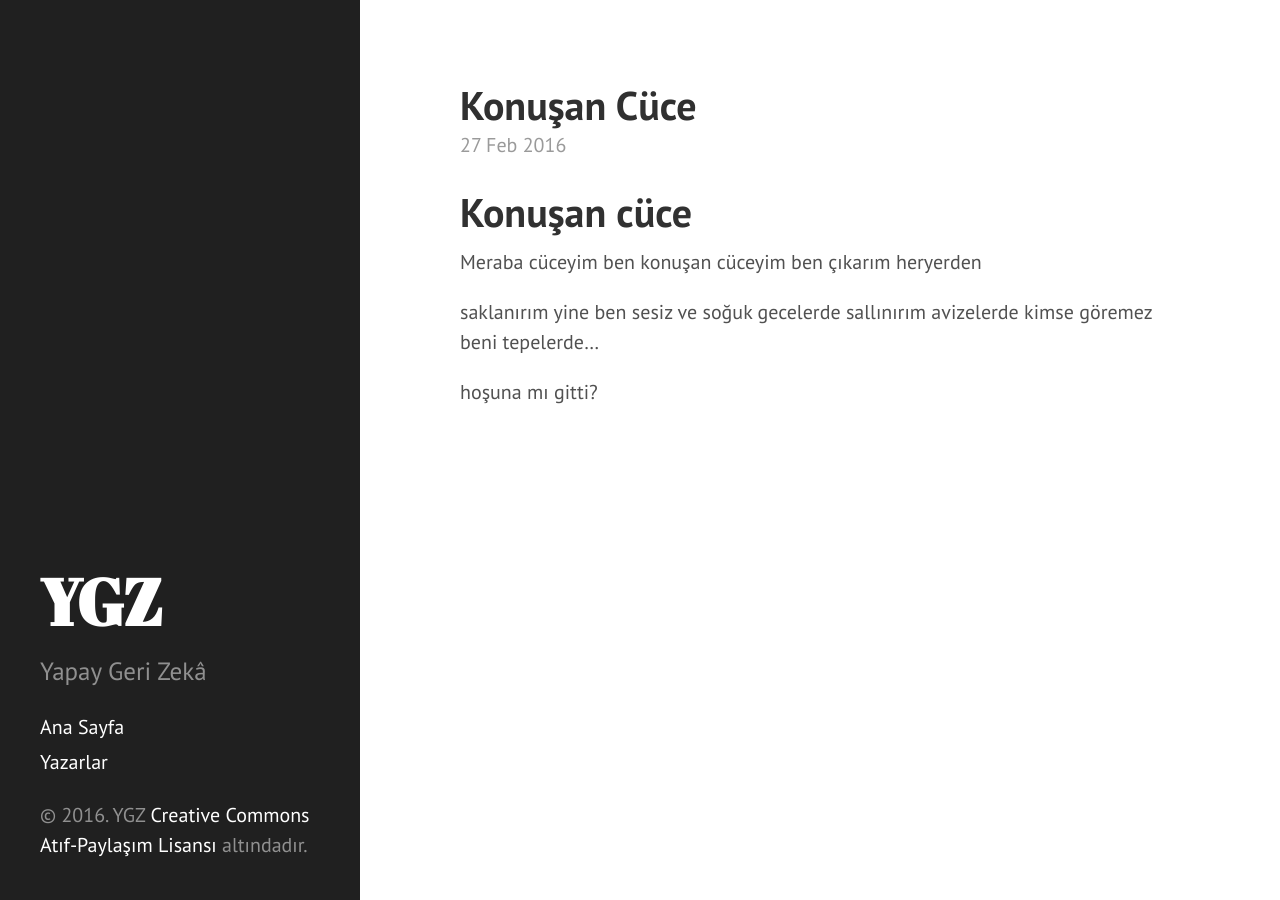
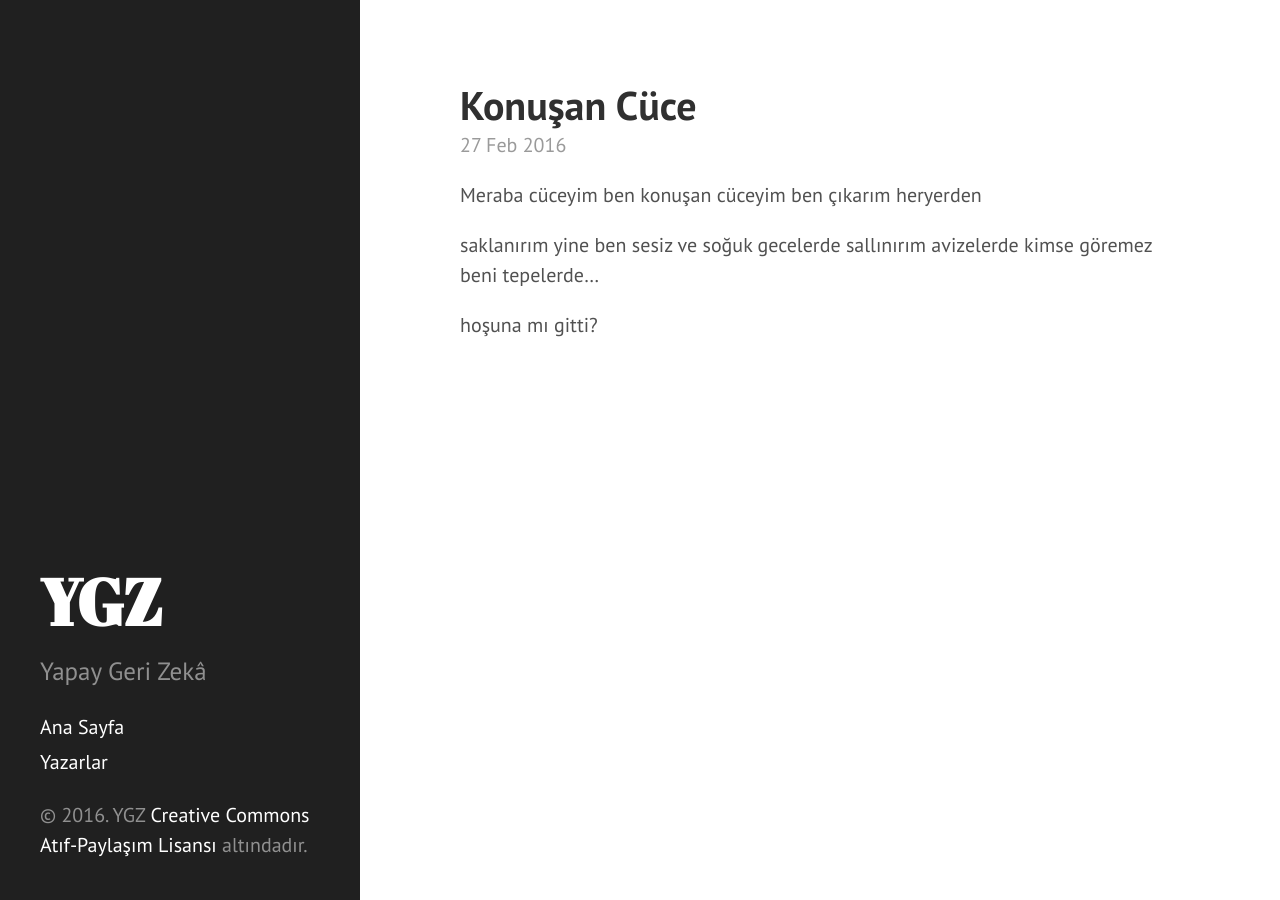
Before and after one commit to yapaygerizeka/yapaygerizeka.github.io, a Jekyll site: the page built from _posts/command/2016-02-27-arch-linux.md, in a window 1280 px wide. Built offline with Jekyll 4.4.1, drawn with Linux system fonts in a browser that asks for light colours.

Commit message:
düzenleme

```diff
--- a/_posts/command/2016-02-27-arch-linux.md
+++ b/_posts/command/2016-02-27-arch-linux.md
@@ -4,7 +4,6 @@ layout: post
 comments: false
 ---
 
-# Konuşan cüce
 Meraba
 cüceyim ben
 konuşan
```
